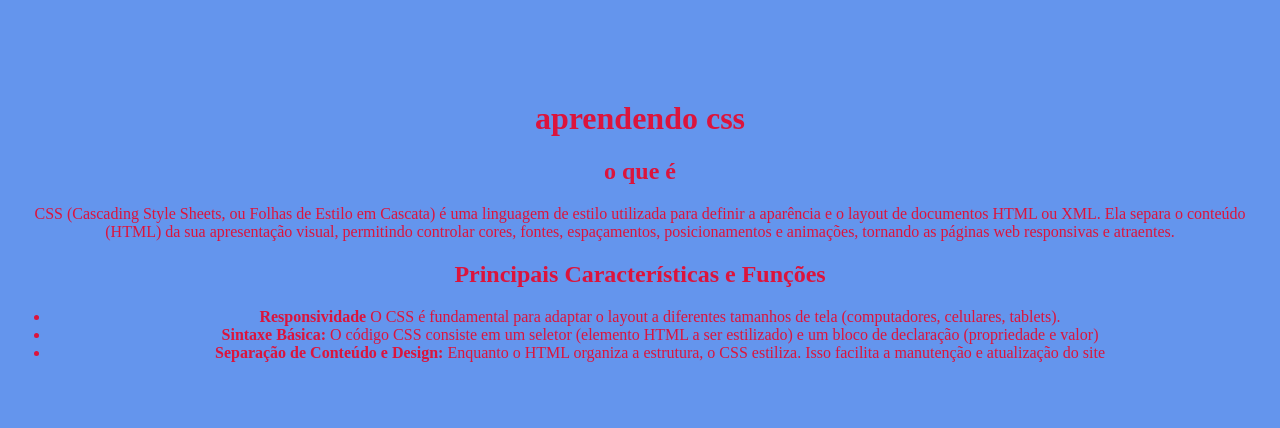
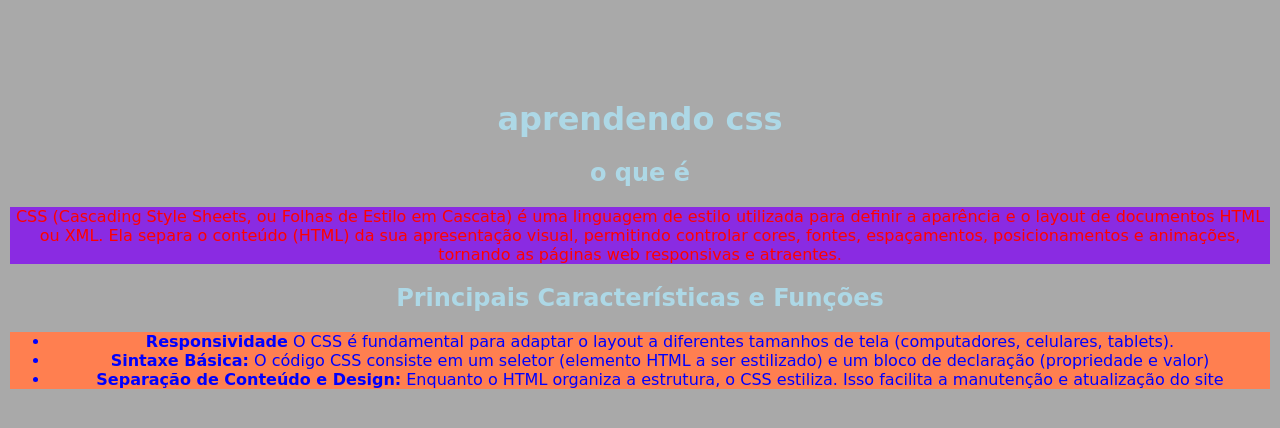
Before and after one commit to anthonny61819506/aprendendo-css, a plain HTML site: page testing/index.html in a window 1280 px wide. Drawn offline with Linux system fonts and the light colour scheme.

Commit message:
mais css

```diff
--- a/style.css
+++ b/style.css
@@ -1,11 +1,27 @@
-body{
-    background-color: cornflowerblue;
-    color: crimson;
-    font-family: 'cursive';
+* {
+    background: rgb(182, 182, 182);
+}
+
+h1 {
+    margin: 100px 100px 100px 100px;
+    padding: 50px;
+    color: black;
+    background-color: azure;
+    border: 5px solid blue;
+    border-radius: 50px 100px;
     text-align: center;
-    margin: 100px 10px 10px 10px;
+    width: 500px;
+    margin: 0 auto;
+}
 
+div{width: 1000px;
+    text-align: center;
 
+}
+
+#content{
+
+    color: chartreuse;
 
 
 }
--- a/index.html
+++ b/testing/index.html
@@ -6,6 +6,18 @@
     <link rel="shortcut icon" href="Imagens/FAViconCSS.png" type="image/x-icon">
     <title>css</title>
     <link rel="stylesheet" href="style.css">
+    <style>
+        body{
+            background-color: darkgrey;
+            color: lightblue;
+            font-family: cursive;
+            text-align: center;
+        }
+        p{color: red;
+        background-color: blueviolet;}
+        ul{background-color: coral;}
+
+    </style>
 </head>
 <body>
     <h1>aprendendo css</h1>
@@ -16,7 +28,7 @@
           fontes, espaçamentos, posicionamentos e animações, tornando as páginas web responsivas e atraentes.</p>
 
     <h2>Principais Características e Funções</h2>
-    <ul>
+    <ul style="color: blue;">
       <li><strong>Responsividade</strong> O CSS é fundamental para adaptar o layout a diferentes tamanhos de tela (computadores, celulares, tablets).</li>
 
       <li><strong>Sintaxe Básica:</strong> O código CSS consiste em um seletor (elemento HTML a ser estilizado) e um bloco de declaração (propriedade e valor) </li>
--- /dev/null
+++ b/testing/style.css
@@ -0,0 +1,11 @@
+body{
+    background-color: rgb(0, 0, 0);
+    color: crimson;
+    font-family: 'cursive';
+    text-align: center;
+    margin: 100px 10px 10px 10px;
+
+
+
+
+}
```
Also changed, not shown: indeex.html (added, +22 -0 lines), 2 other files.
